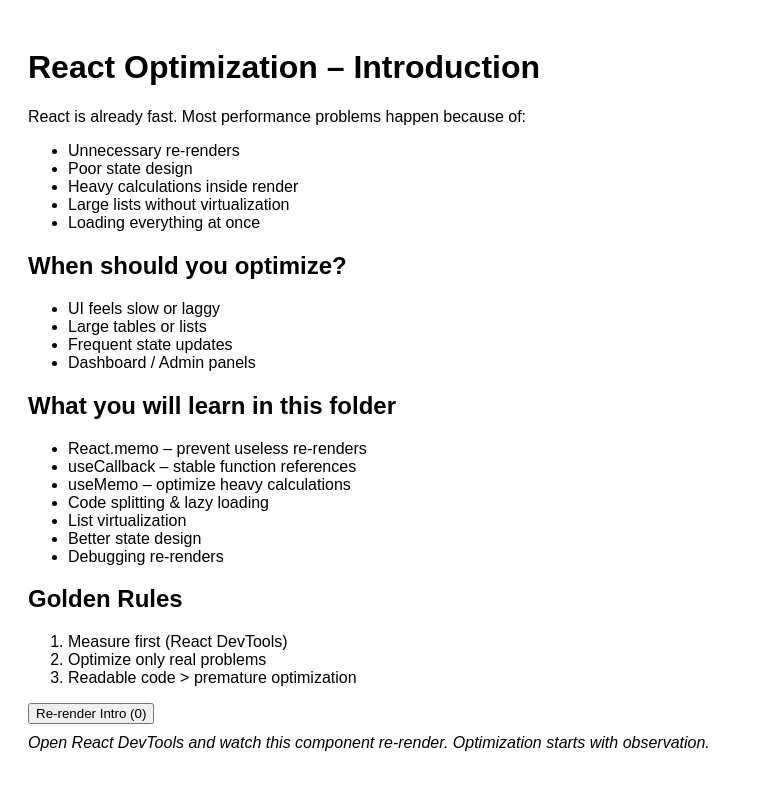
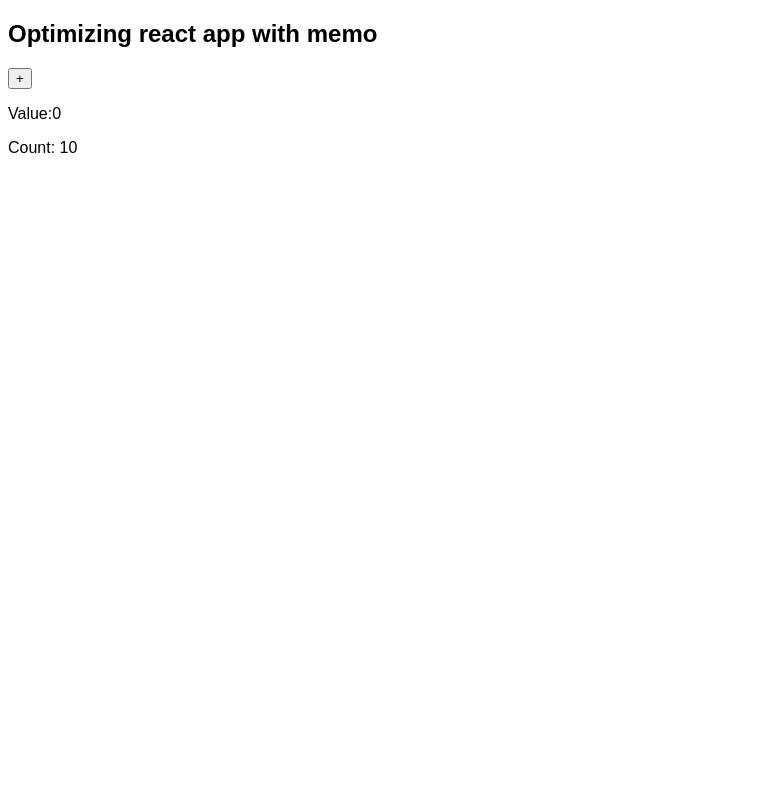
Before and after one commit to muazimmaqbool/Reactjs-with-Me, a React (Create React App) app: page / in a window 1280 px wide. Shown: the top 790 px of the page, without its empty margins (0-763 px from the left). Built offline with nearby package versions, Linux system fonts and the light colour scheme.

Commit message:
memo example for optimizing react app

```diff
--- a/src/App.jsx
+++ b/src/App.jsx
@@ -70,6 +70,7 @@ import UserProvider from "./Hooks/UseContextExample/UserProvider";
 import LoginHome from "./Hooks/UseContextExample/LoginHome";
 import UseLayoutEffectHook from "./Hooks/UseLayoutEffectHook";
 import ReactOptimizationIntro from "./React Optimization/ReactOptimizationIntro";
+import WithMemo from "./React Optimization/1_Memo/WithMemo";
 
 
 function App() {
@@ -236,8 +237,9 @@ function App() {
       {/* <TwoWayDataBinding/> */}
 
 
-      {/* React Optimization */}
-      <ReactOptimizationIntro/>
+      {/* ---------- React Optimization -------------- */}
+      {/* <ReactOptimizationIntro/> */}
+      <WithMemo/>
 
     </>
   );
--- a/src/React Optimization/1_Memo/WithMemo.jsx
+++ b/src/React Optimization/1_Memo/WithMemo.jsx
@@ -0,0 +1,35 @@
+import React, { memo, useState } from 'react'
+
+//React.memo is already studied inside Componnets folder > Memo.jsx
+/*
+React.memo is a higher-order component (HOC) used to optimize the performance of functional components by preventing unnecessary re-renders.
+It works by memoizing (caching) the rendered output of a component and reusing it if its input props haven't changed
+
+->React.memo stops re-render when props don’t change.
+*/
+
+//➡️ Without memo
+// const Child=({count})=>{
+//     console.log("Child component renders...")
+//     return <p>Count: {count}</p>
+// }
+//➡️ With memo
+const Child=memo(({count})=>{
+    console.log("Child component renders...")
+    return <p>Count: {count}</p>
+})
+const WithMemo = () => {
+    const [value, setvalue] = useState(0);
+  return (
+    <div>
+        <h2>Optimizing react app with memo</h2>
+        <button onClick={()=>setvalue(value+1)}>+</button>
+        <p>Value:{value}</p>
+        {/* here when React.memo is not used on Child component and '+' button is clicked then Child component renders even when its prop is not changed */}
+        {/* when React.memo is used on Child component the Child component will not render when '+' button is clicked as prop to Child didn't change*/}
+        <Child count={10}/>
+    </div>
+  )
+}
+
+export default WithMemo
```
Also changed, not shown: src/React Optimization/1_Memo/WithoutMemo.jsx (deleted).
